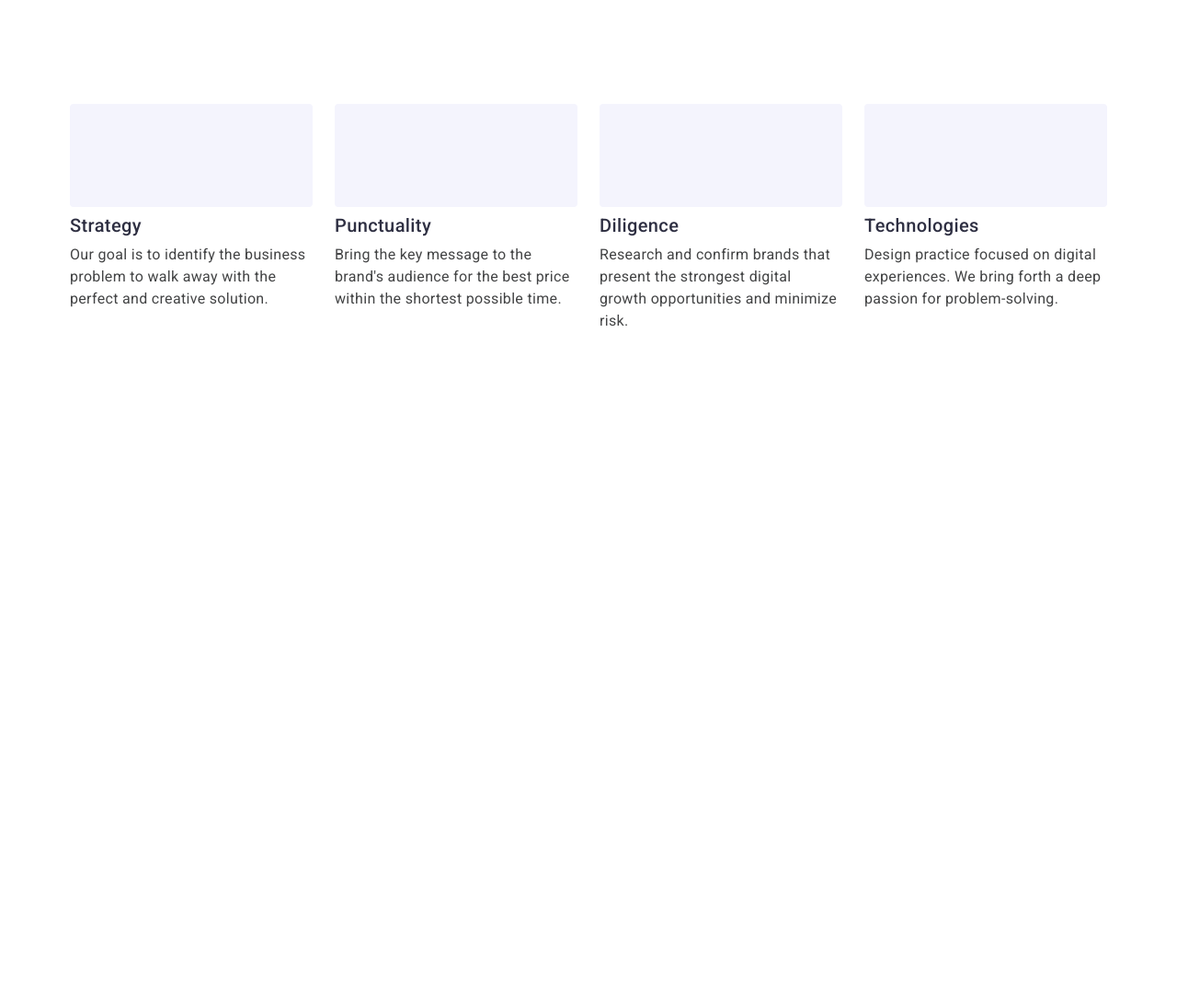
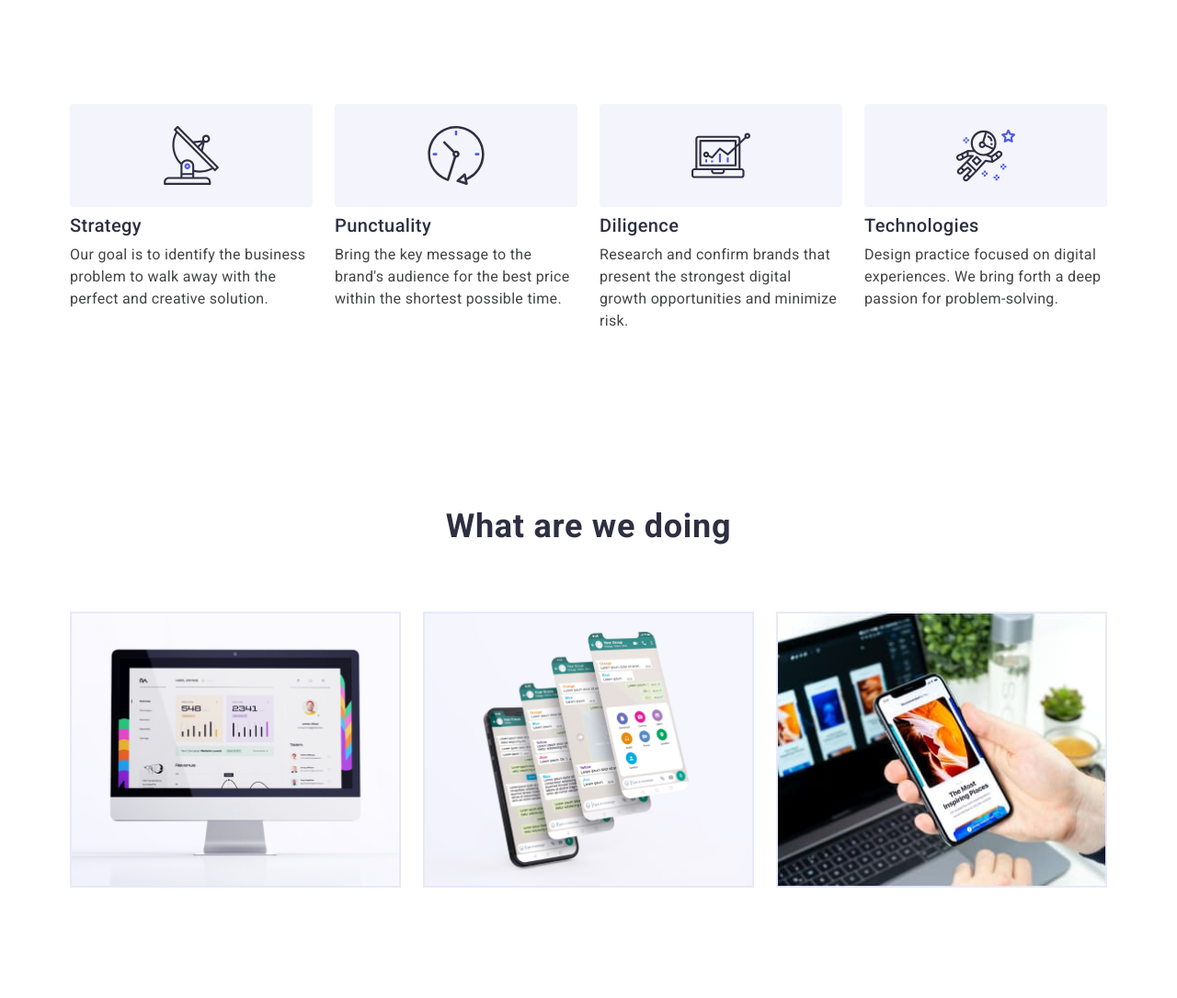
Before and after one commit to Iryna220/goit-markup-hw-07, a plain HTML site: page index.html in a window 1280 px wide. Shown: the part 680-1765 px from the top of the page at 92% size. Before the commit the page ends 1161 px from the top, so only its background shows below. Drawn offline with nearby package versions, Linux system fonts and the light colour scheme.

Commit message:
update hw7

```diff
--- a/css/desctop.css
+++ b/css/desctop.css
@@ -69,6 +69,11 @@
   }
 }
 @media screen and (min-width: 1200px) {
+  .features-list-link,
+  .features-list-icon {
+    display: block;
+  }
+
   .features-list-link {
     display: flex;
     justify-content: center;
@@ -104,6 +109,9 @@
   }
 }
 @media screen and (min-width: 1200px) {
+  .main-gallery {
+    display: block;
+  }
   .main-titel {
     margin-bottom: 72px;
     font-weight: 700;
--- a/css/mobile.css
+++ b/css/mobile.css
@@ -91,10 +91,12 @@
   .features-description {
     display: block;
   }
+  .features-list {
+  }
   .features-text {
+    width: 396px;
     display: flex;
     justify-content: center;
-    width: 396px;
     margin-bottom: 72px;
     font-weight: 500;
     font-size: 16px;
--- a/css/tablet.css
+++ b/css/tablet.css
@@ -98,10 +98,10 @@
     column-gap: 24px;
   }
   .features-text {
-    margin: 0;
   }
   .features-list {
     margin: 0;
+    width: calc((100% - 24px) / 2);
   }
   .features-caption {
     text-align: start;
--- a/index.html
+++ b/index.html
@@ -201,6 +201,7 @@
         <ul class="list main-description">
           <li class="main-photo">
             <img
+            srcset="./images/computer/img1@1x.jpg 1x, ./images/computer/img2@2x.jpg 2x"
               src="./images/img1.jpg"
               alt="computer"
               width="360"
@@ -209,6 +210,7 @@
           </li>
           <li class="main-photo">
             <img
+            srcset="./images/mobile software/img2@1x.jpg 1x, ./images/mobile software/img2@2x.jpg 2x"
               src="./images/img2.jpg"
               alt="mobile software"
               width="360"
@@ -217,6 +219,7 @@
           </li>
           <li class="main-photo">
             <img
+            srcset="./images/smartphone/img3@1x.jpg 1x, ./images/smartphone/img3@3x.jpg 2x"
               src="./images/img3.jpg"
               alt="smartphone"
               width="360"
```
Also changed, not shown: images/computer/img1@1x.jpg (added), images/computer/img1@2x.jpg (added), images/mobile software/img2@1x.jpg (added), images/mobile software/img2@2x.jpg (added), images/smartphone/img3@1x.jpg (added), images/smartphone/img3@2x.jpg (added).
